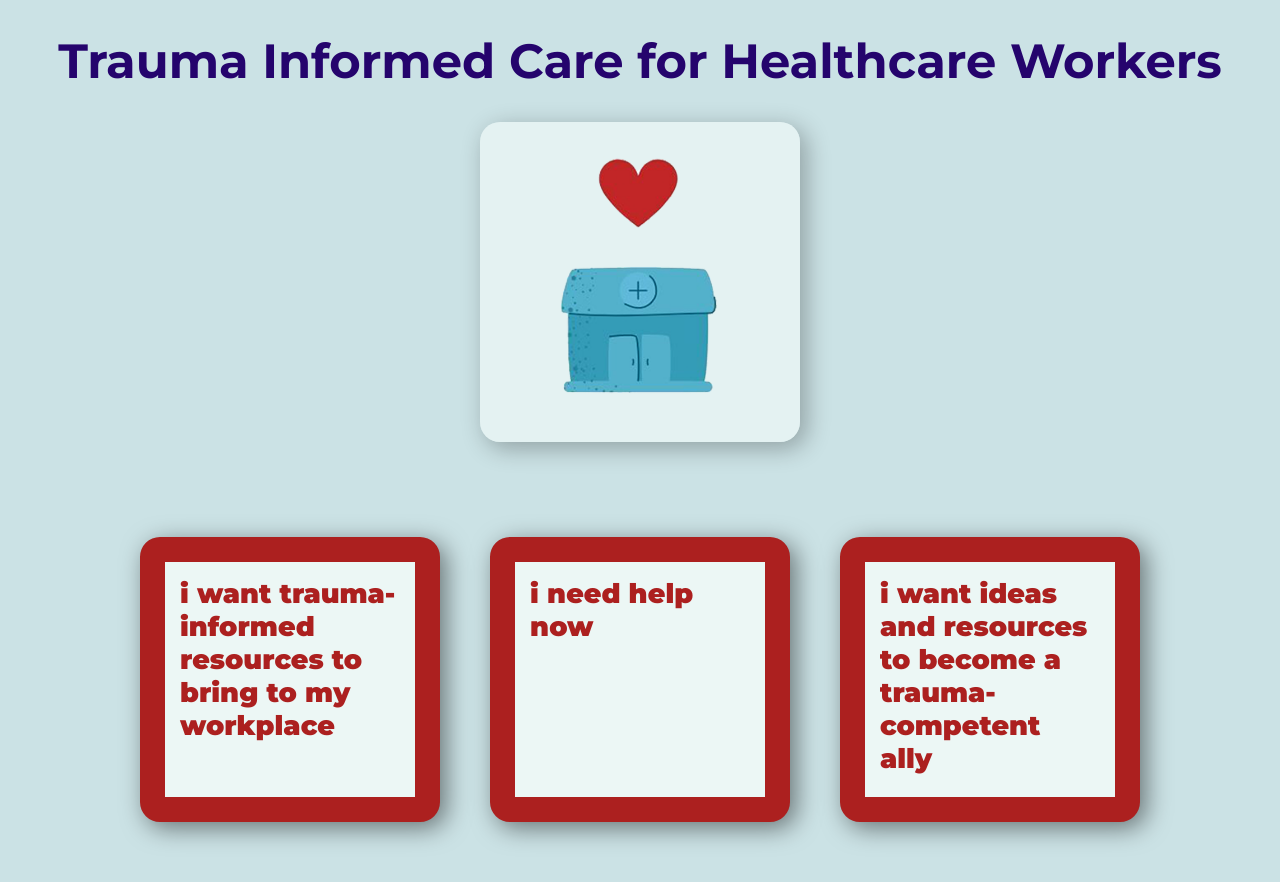
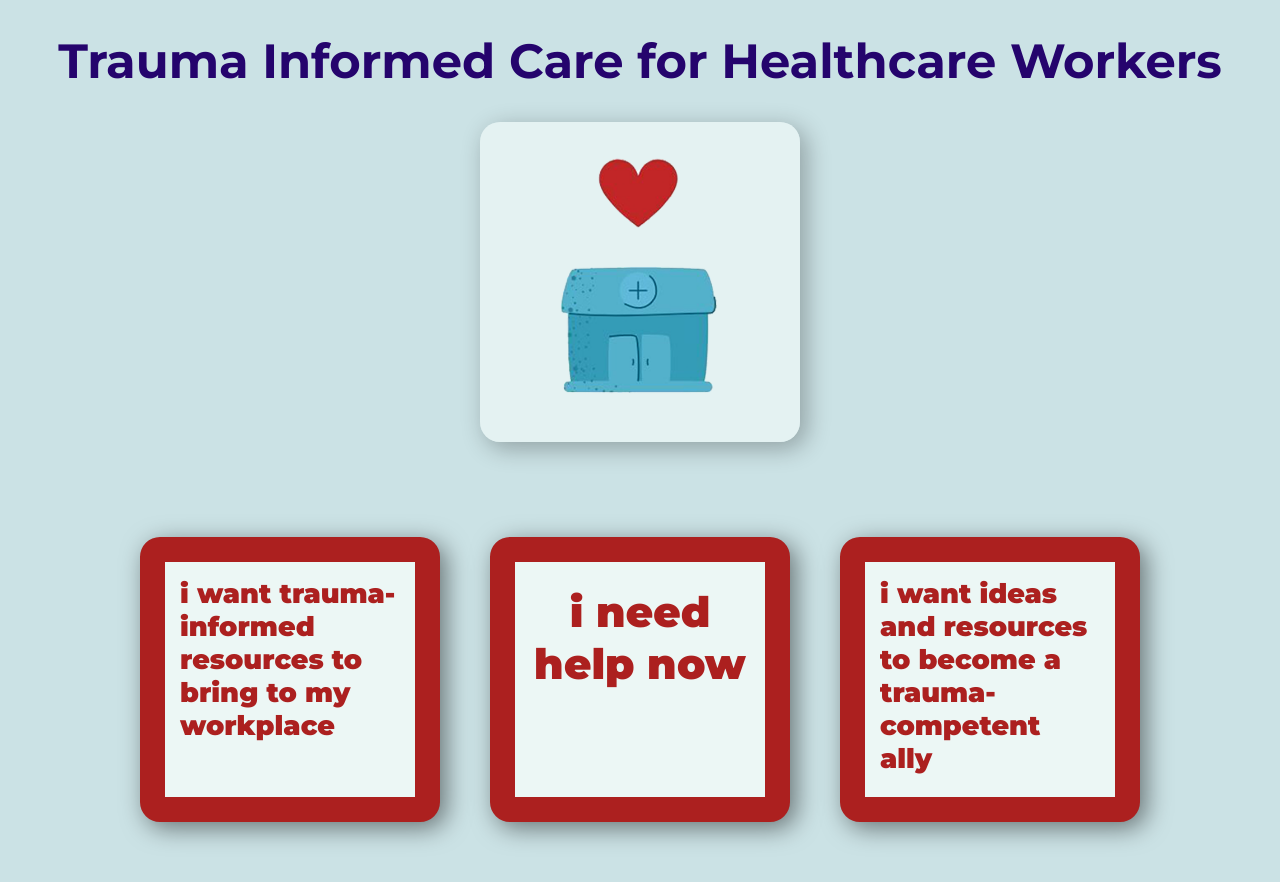
Before and after one commit to CBarrettiSigal/together-vs-virus-trauma-informed-care, a React (Create React App) app in the folder allyship-app/: page / in a window 1280 px wide. Shown: the top 882 px of the page. Built offline with nearby package versions, Linux system fonts and the light colour scheme.

Commit message:
tightened up style on 'help now' button and crisis toggle'

```diff
--- a/allyship-app/src/App.js
+++ b/allyship-app/src/App.js
@@ -35,8 +35,9 @@ class App extends Component {
           key={this.state.buttons[0].id}/>
         <Option
           style={{
-            color: 'purple',
-            fontSize: '30px'
+            fontSize: 'calc(30px + 1.5vmin)',
+            paddingTop: '24px',
+            textAlign: 'center'
           }}
           text={this.state.buttons[1].text}
           key={this.state.buttons[1].id}
@@ -45,10 +46,9 @@ class App extends Component {
           text={this.state.buttons[2].text}
           key={this.state.buttons[2].id}/>
         </div>
-          {this.state.showCrisisNumber ? (
+          {this.state.showCrisisNumber &&
             <CrisisNumber
-            />
-            ) : null}
+            />}
       </div>
     );
   }
--- a/allyship-app/src/components/Option/Option.js
+++ b/allyship-app/src/components/Option/Option.js
@@ -6,6 +6,7 @@ const Option = (props) => {
     <div
       className={classes.Option}
       onClick={props.clicked}
+      style={props.style}
       >{props.text}
     </div>
   )
```
